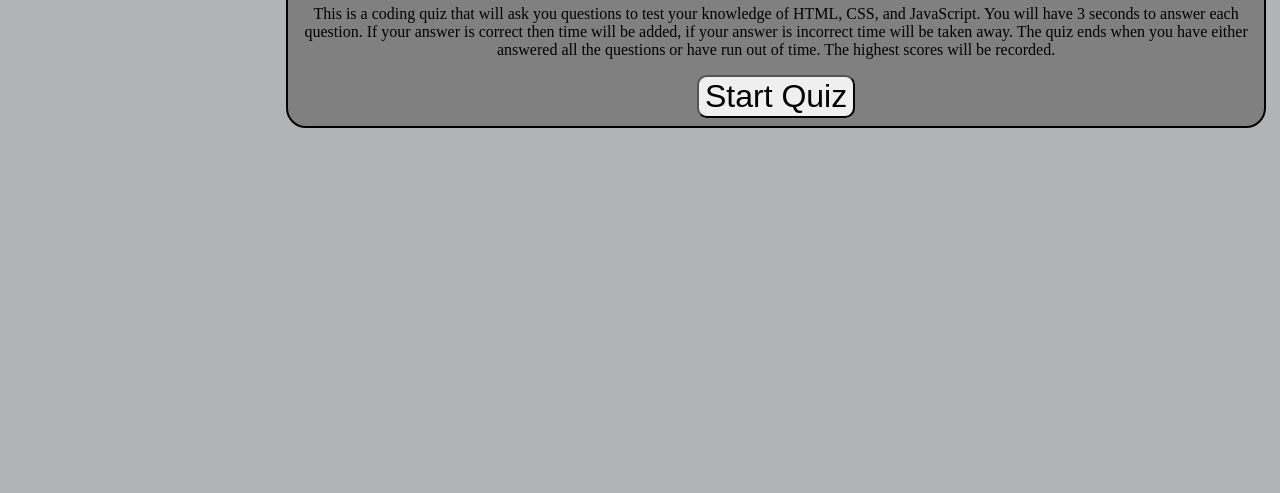
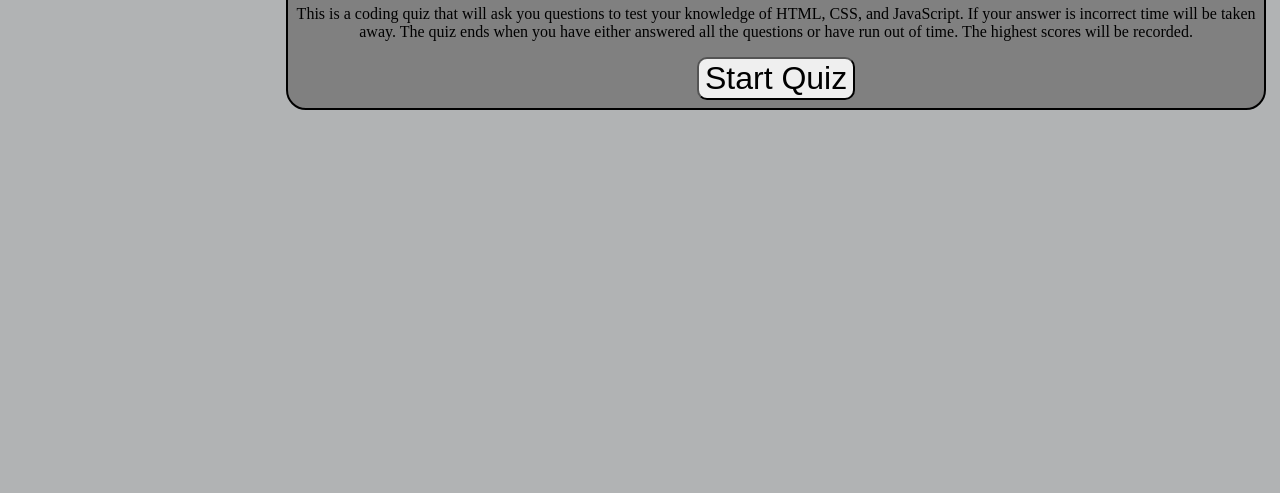
Before and after one commit to CharlieGarvin/Code-Quiz, a plain HTML site: page index.html in a window 1280 px wide. Shown: the part 307-800 px from the top of the page. Drawn offline with Linux system fonts and the light colour scheme.

Commit message:
changed minor things in the description and code formatting

```diff
--- a/assets/js/script.js
+++ b/assets/js/script.js
@@ -4,7 +4,6 @@ var questions = document.getElementById('questions');
 var questionText = document.getElementById('questionText');
 var choiceBtn = document.querySelectorAll('.q1');
 var questionIndex = 0;
-
 
 var question1 = {
     text: "this is question 1",
@@ -43,6 +42,5 @@ function startQuiz() {
     questionText.textContent = quizQuestion[questionIndex].text;
     for (let i = 0; i < choiceBtn.length; i++) {
         choiceBtn[i].textContent = quizQuestion[questionIndex].choices[i];
-
     }
 }
--- a/index.html
+++ b/index.html
@@ -15,10 +15,8 @@
     </section>
     <section id="description">
         <h2>Coding Quiz</h2>
-        <p>This is a coding quiz that will ask you questions to test your knowledge of HTML, CSS, and JavaScript.
-            You will have 3 seconds to answer each question. If your answer is correct then time will be added, if
-            your answer is incorrect time will be taken away. The quiz ends when you have either answered all the
-            questions or have run out of time. The highest scores will be recorded.
+        <p>This is a coding quiz that will ask you questions to test your knowledge of HTML, CSS, and JavaScript. If your answer is incorrect time will be taken away.
+            The quiz ends when you have either answered all the questions or have run out of time. The highest scores will be recorded.
         </p>
         <button id="start">Start Quiz</button>
     </section>
```
